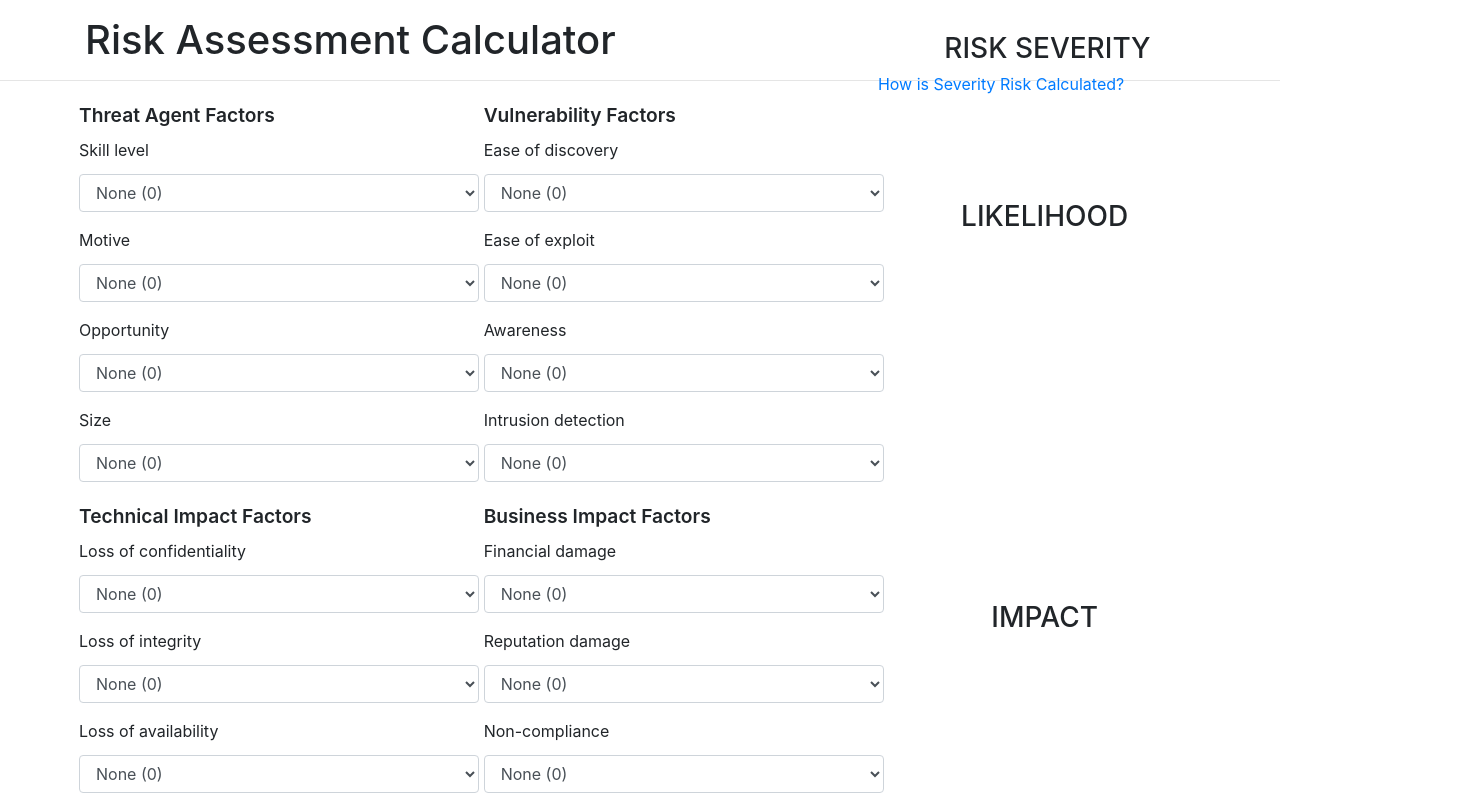
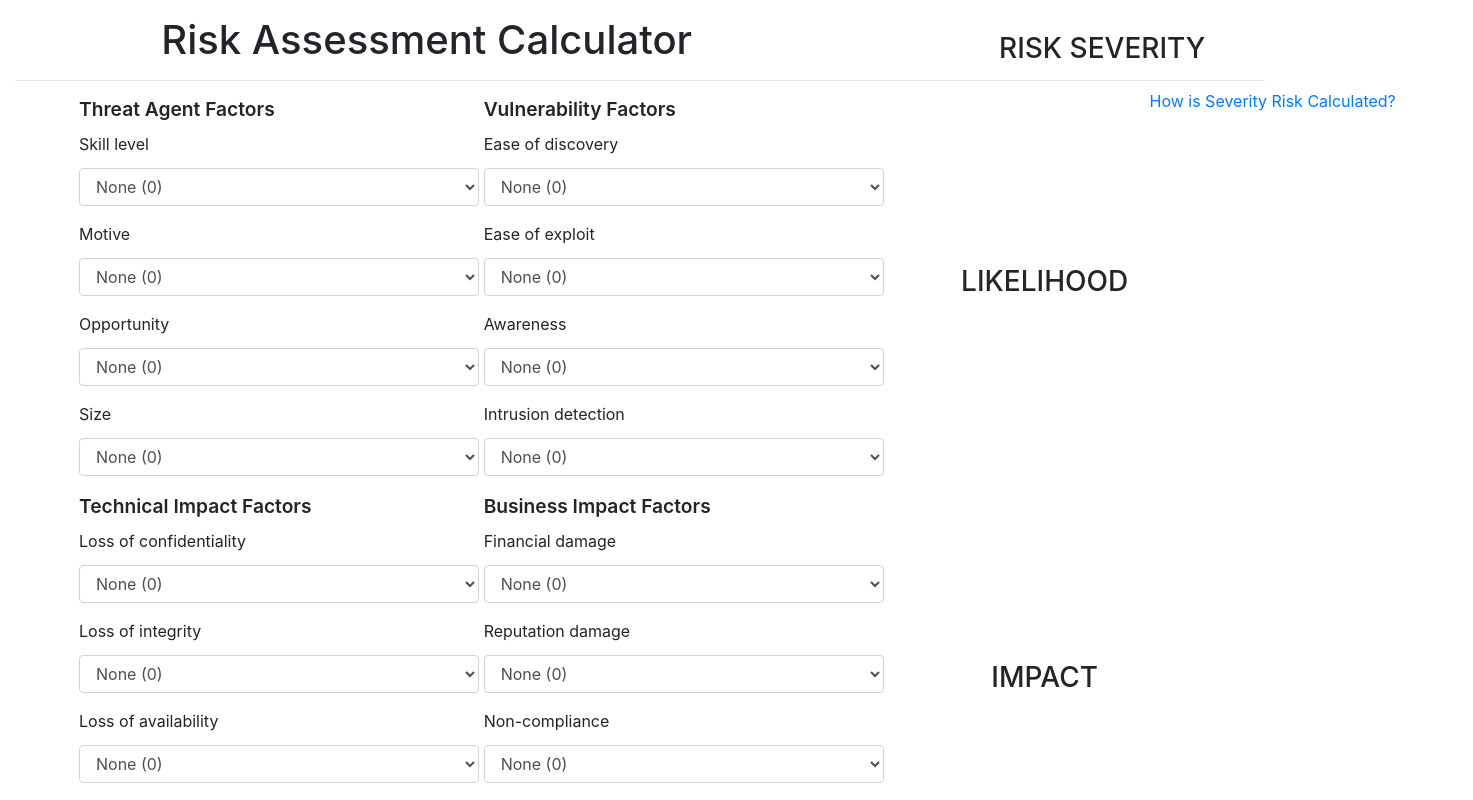
Before and after one commit to rajasoun/tdd-ts-jest-risk-calculator, a Next.js app: page / in a window 1280 px wide. Shown: the top 800 px of the page, 1473 px wide, since content can reach past the window. Built offline with nearby package versions, Linux system fonts and the light colour scheme.

Commit message:
fix: fix the ui design

```diff
--- a/src/pages/index.tsx
+++ b/src/pages/index.tsx
@@ -24,12 +24,14 @@ const styleTitle = {
 
 const styleSelectLabel = {
     margin: '0rem 1rem',
-    minWidth: 400
+    minWidth: 400,
+    width: '100%'
 }
 
 const styleSelect = {
     margin: '0.75rem 1rem',
-    minWidth: 400
+    minWidth: 400,
+    width: '100%'
 }
 
 // Styles for element ends
@@ -48,7 +50,7 @@ export const generateThreatVectorJSON = (json: ThreatVector): ThreatVector[] =>
 const LabelLayout = (props: any) => {
     const data = props.data
     return (
-        <div className="text-center" style={{ margin: '30% 0 0 0' }}>
+        <div className="text-center" style={{ margin: '10.6rem 0 0 0' }}>
             <h3 className="text-uppercase">{props.title}</h3>
             {
                 data.avg && (
@@ -178,14 +180,47 @@ const Index = () => {
 
     return (
         <>
+            <div className="container-fluid">
+                <div className="row">
+                    <div className="col-sm-8">
                         <h1
                             data-testid="header"
-                className="container mx-auto my-3"
+                            className="container text-center my-3"
                         >
                             Risk Assessment Calculator
                         </h1>
-            <hr />
-            <div className="container-fluid px-5">
+                    </div>
+                    <div className="col-sm-3 offset-sm-1" style={{ position: 'relative', top: '2rem' }}>
+                        <h3 className="mx-4">RISK SEVERITY</h3>
+                    </div>
+                </div>
+
+                <hr style={{ marginTop: '0rem' }} />
+            </div>
+            <div className="container">
+                <div className="">
+                    <div className="col-sm-4 offset-sm-11">
+                        <div style={{ paddingLeft: '2rem', marginTop: '-0.5rem' }}>
+                            <a href="#staticBackdrop" data-toggle="modal" data-target="#staticBackdrop" style={{ zIndex: 1, position: 'relative' }}>
+                                How is Severity Risk Calculated?
+                            </a>
+                        </div>
+                        <div style={{ paddingLeft: criticality.label === 'undefined' ? '3.8rem' : '5rem' }}>
+                            <label className="text-uppercase px-4 py-1 mx-3 my-2"
+                                style={
+                                    {
+                                        backgroundColor: criticality.color,
+                                    }
+                                }
+                            >
+                                <b>{criticality.label}</b>
+                            </label>
+                        </div>
+                    </div>
+                </div>
+            </div>
+            {/* <hr style={{ marginTop: 0 }} /> */}
+            <div className="container-fluid px-5" style={{ marginTop: '-3rem' }}>
                 <div className="row">
                     {
                         data.data.map((ele: any, index: number) => (
@@ -195,7 +230,7 @@ const Index = () => {
                             >
                                 <div
                                     key={`RAC_${index}`}
-                                    className="col-sm-12 mt-1"
+                                    className="col-sm-12"
                                 >
                                     <div style={styleTitle}>
                                         {ele.title}
@@ -203,6 +238,7 @@ const Index = () => {
                                     {
                                         !ele.label ? ele.select.map((data: Select) => (
                                             <div key={data.id}>
+                                                <form>
                                                     <div className="form-group">
                                                         <label style={styleSelectLabel}>
                                                             {data.description}
@@ -226,6 +262,7 @@ const Index = () => {
                                                                 ))}
                                                         </select>
                                                     </div>
+                                                </form>
                                             </div>
                                         )) : ele.label === 'Likelihood' ?
                                             <LabelLayout
@@ -245,24 +282,24 @@ const Index = () => {
             </div>
             <div className="container-fluid">
                 <div className="row">
-                    <div className="offset-sm-8 col-sm-4" style={{ position: 'absolute', top: '4%', left: '-1.5%' }}>
+                    <div className="offset-sm-8 col-sm-4" >
                         <div className="text-center">
-                            <h3>RISK SEVERITY</h3>
+                            {/* <h3>RISK SEVERITY</h3>
                             <label className="text-uppercase px-4 py-1"
                                 style={
                                     {
                                         backgroundColor: criticality.color,
                                         position: 'absolute',
                                         top: '3%',
-                                        right: criticality.label === 'undefined'? '9%' : '16%'
+                                        right: criticality.label === 'undefined' ? '9%' : '16%'
                                     }
                                 }
                             >
                                 <b>{criticality.label}</b>
-                            </label>
+                            </label> */}
                         </div>
                     </div>
-                    <div className="col-sm-12 text-center pt-3">
+                    <div className="col-sm-12 text-center pt-2">
                         <label>
                             VECTOR:
                             <a href="#" target="_blank" data-testid="anchorTag">
@@ -270,11 +307,11 @@ const Index = () => {
                             </a>
                         </label>
                     </div>
-                    <div className="col-sm-12 text-center" style={{ position: 'fixed', top: '9%',textAlignLast: 'end',right: '11%'}}>
+                    {/* <div className="col-sm-12 text-center">
                         <a href="#staticBackdrop" data-toggle="modal" data-target="#staticBackdrop" >
                             How is Severity Risk Calculated?
                         </a>
-                    </div>
+                    </div> */}
                     <Modal />
                 </div>
             </div>
```
Lines whose indentation alone changed are shown as unchanged.
